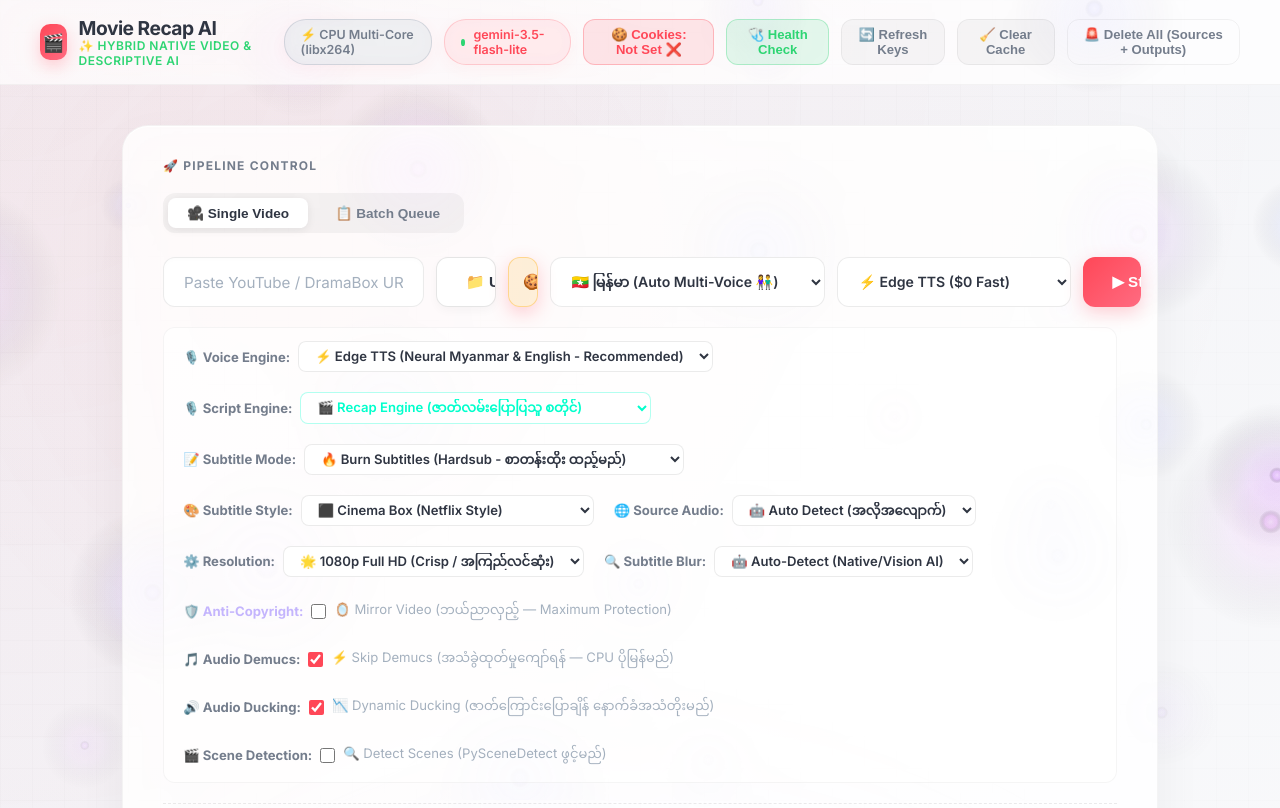
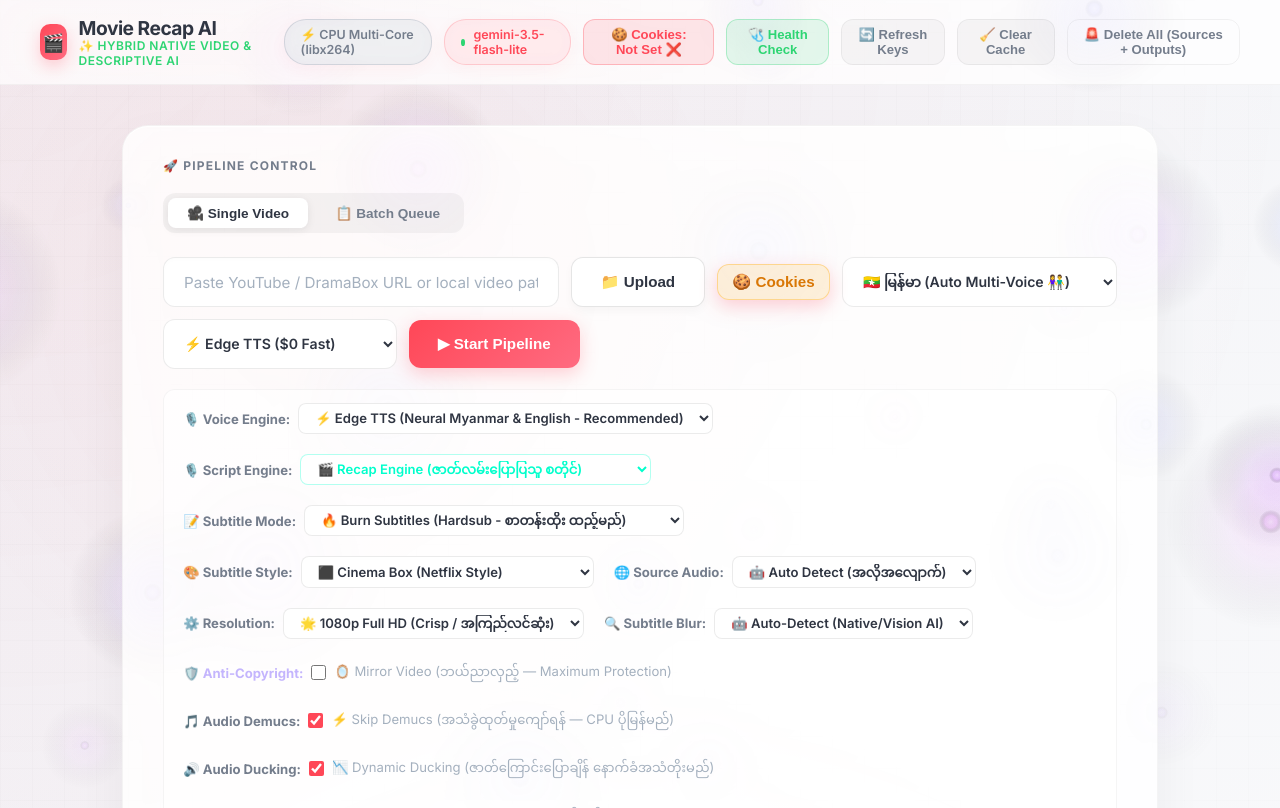
Before and after one commit to paipai1999/ai-translate-agent, a FastAPI app: page / in a window 1280 px wide. Shown: the top 808 px of the page. Run offline with FastAPI, Linux system fonts and the light colour scheme; data that the repository does not hold is empty; parts of the project's set-up code (start-up, migrations or seed data) failed here and were passed over; some libraries are stand-ins or nearby versions; some web fonts are replaced.

Commit message:
fix(web_ui): prevent input-row buttons and selects from squishing on desktop

```diff
--- a/templates/index.html
+++ b/templates/index.html
@@ -264,10 +264,11 @@
 
         /* ── Input row ── */
         .input-row {
-            display: flex; gap: 0.75rem; margin-bottom: 1.25rem;
+            display: flex; gap: 0.75rem; margin-bottom: 1.25rem; align-items: center; flex-wrap: wrap;
         }
         .url-input {
-            flex: 1;
+            flex: 1 1 260px;
+            min-width: 200px;
             padding: 0.9rem 1.25rem;
             border-radius: 12px;
             border: 1px solid rgba(0,0,0,0.08);
@@ -1268,13 +1269,13 @@
                     placeholder="Paste YouTube / DramaBox URL or local video path...">
 
                 <input type="file" id="file-upload" accept="video/*,.txt" style="display: none;" onchange="handleVideoUpload(this)">
-                <button class="btn-primary" id="btn-upload" style="background: white; border: 1px solid rgba(0,0,0,0.1); color: var(--text); box-shadow: 0 4px 10px rgba(0,0,0,0.03);" onclick="document.getElementById('file-upload').click()" title="Upload a video file from your computer">
+                <button class="btn-primary" id="btn-upload" style="background: white; border: 1px solid rgba(0,0,0,0.1); color: var(--text); box-shadow: 0 4px 10px rgba(0,0,0,0.03); flex-shrink: 0; white-space: nowrap;" onclick="document.getElementById('file-upload').click()" title="Upload a video file from your computer">
                     <span id="btn-upload-text">📁 Upload</span>
                 </button>
-                <button class="btn-primary" id="btn-cookies-quick" type="button" style="background: rgba(255,165,2,0.14); border: 1px solid rgba(255,165,2,0.35); color: #d97706; font-weight:700; padding:0.5rem 0.9rem;" onclick="openCookiesModal()" title="Manage YouTube Anti-Bot Cookies">
+                <button class="btn-primary" id="btn-cookies-quick" type="button" style="background: rgba(255,165,2,0.14); border: 1px solid rgba(255,165,2,0.35); color: #d97706; font-weight:700; padding:0.5rem 0.9rem; flex-shrink: 0; white-space: nowrap;" onclick="openCookiesModal()" title="Manage YouTube Anti-Bot Cookies">
                     🍪 Cookies
                 </button>
-                <select class="lang-select" id="select-lang">
+                <select class="lang-select" id="select-lang" style="flex-shrink: 0; white-space: nowrap;">
                     <option value="burmese" selected>🇲🇲 မြန်မာ (Auto Multi-Voice 👫)</option>
                     <option value="burmese_thiha">🇲🇲 မြန်မာ (Thiha - Male 👨)</option>
                     <option value="burmese_nilar">🇲🇲 မြန်မာ (Nilar - Female 👩)</option>
@@ -1282,11 +1283,11 @@
                     <option value="english_guy">🇺🇸 English (Guy - Male 👨)</option>
                     <option value="english_jenny">🇺🇸 English (Jenny - Female 👩)</option>
                 </select>
-                <select class="lang-select" id="select-tts-engine" onchange="updateEngineSetting(this.value)" title="Choose TTS Engine">
+                <select class="lang-select" id="select-tts-engine" onchange="updateEngineSetting(this.value)" title="Choose TTS Engine" style="flex-shrink: 0; white-space: nowrap;">
                     <option value="edge_tts" selected>⚡ Edge TTS ($0 Fast)</option>
                     <option value="f5_tts">🧬 F5-TTS (Voice Cloning)</option>
                 </select>
-                <button class="btn-primary" id="btn-start" onclick="startJob()">
+                <button class="btn-primary" id="btn-start" onclick="startJob()" style="flex-shrink: 0; white-space: nowrap;">
                     <span id="btn-start-text">▶ Start Pipeline</span>
                 </button>
             </div>
```
